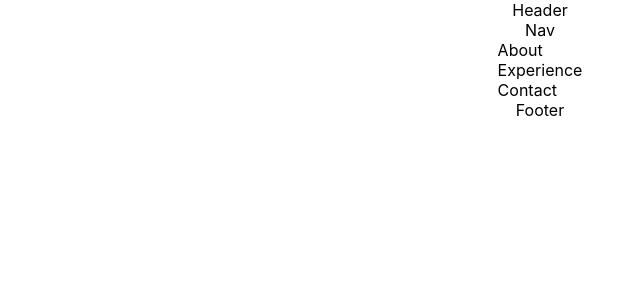
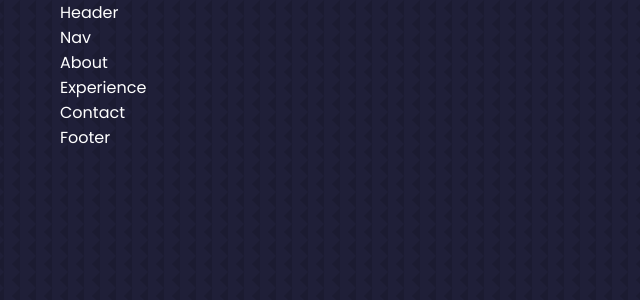
Before and after one commit to owenchang1992/web-deployment, a Next.js app: page / in a window 1280 px wide. Shown: the top 300 px of the page, without its empty margins (100-740 px from the left). Built offline with nearby package versions, Linux system fonts and the light colour scheme.

Commit message:
feature: implement RWD

```diff
--- a/src/layouts/Layout.tsx
+++ b/src/layouts/Layout.tsx
@@ -1,19 +1,22 @@
-import React from "react";
-import { ThemeProvider } from "styled-components";
-import Footer from "../components/footer/Footer";
-import Header from "../components/header/Header";
-import Nav from "../components/nav/Nav";
-import { StyledLayout } from "./StyledLayout";
-import theme from "./theme";
+import React from 'react';
+import { ThemeProvider } from 'styled-components';
+import Footer from '../components/footer/Footer';
+import Header from '../components/header/Header';
+import Nav from '../components/nav/Nav';
+import { StyledMain, StyledContainer } from './globalStyle';
+import bgImage from '../../public/bg-texture.png';
+import theme from './theme';
 
 const Layout: React.FC<{ children: React.ReactNode }> = ({ children }) => (
   <ThemeProvider theme={theme}>
-    <StyledLayout>
-      <Header />
-      <Nav />
-      {children}
-      <Footer />
-    </StyledLayout>
+    <StyledMain bgImage={bgImage}>
+      <StyledContainer>
+        <Header />
+        <Nav />
+        {children}
+        <Footer />
+      </StyledContainer>
+    </StyledMain>
   </ThemeProvider>
 );
 
--- a/src/layouts/StyledLayout.tsx
+++ /dev/null
@@ -1,9 +0,0 @@
-import styled from "styled-components";
-
-// eslint-disable-next-line import/prefer-default-export
-export const StyledLayout = styled.div`
-  display: flex;
-  flex-direction: column;
-  justify-content: center;
-  align-items: center;
-`;
--- /dev/null
+++ b/src/layouts/globalStyle.tsx
@@ -0,0 +1,75 @@
+import { StaticImageData } from 'next/image';
+import styled from 'styled-components';
+import theme from './theme';
+
+type LayoutsProps = {
+  bgImage: StaticImageData;
+};
+
+const container = {
+  width: {
+    xs: '90%',
+    sm: '90%',
+    md: '86%',
+    lg: '75%',
+    xl: '65%',
+  },
+};
+
+export const StyledMain = styled.div<LayoutsProps>`
+  background: ${theme.palette.bg.main};
+  height: 100vh;
+  color: ${theme.palette.white};
+  background-image: url(${(props) => props.bgImage.src});
+
+  h1,
+  h2,
+  h3,
+  h4,
+  h5 {
+    font-weight: 500;
+  }
+
+  h1 {
+    font-size: 2.5rem;
+  }
+
+  section {
+    margin-top: 8rem;
+
+    > h2,
+    > h5 {
+      text-align: center;
+      color: ${theme.palette.light};
+    }
+
+    > h2 {
+      color: ${theme.palette.primary.main};
+      margin-bottom: 3rem;
+    }
+  }
+
+  .text-light {
+    color: ${theme.palette.light};
+  }
+
+  a {
+    color: ${theme.palette.primary.main};
+    transition: ${theme.transition.main};
+  }
+
+  a:hover {
+    color: ${theme.palette.white};
+  }
+`;
+
+export const StyledContainer = styled.div`
+  margin: 0 auto;
+  max-width: 1200px;
+
+  ${theme.breakpoints.between('xs', 'sm')(`width: ${container.width.xs}`)}
+  ${theme.breakpoints.between('sm', 'md')(`width: ${container.width.sm}`)}
+  ${theme.breakpoints.between('md', 'lg')(`width: ${container.width.md}`)}
+  ${theme.breakpoints.between('lg', 'xl')(`width: ${container.width.lg}`)}
+  ${theme.breakpoints.up('xl')(`width: ${container.width.xl}`)}
+`;
--- a/src/layouts/theme.js
+++ /dev/null
@@ -1,10 +0,0 @@
-const theme = {
-  colorBg: "#1f1f38",
-  colorBgVariant: "#2c2c6c",
-  colorPrimary: "#4db5ff",
-  colorPrimaryVariant: "rgba(77, 181, 255, 0.4)",
-  colorWhite: "#fff",
-  colorLight: "rgba(255, 255, 255, 0.6)",
-};
-
-export default theme;
--- /dev/null
+++ b/src/layouts/theme.ts
@@ -0,0 +1,46 @@
+import { ThemeInterface } from './types';
+
+const theme: ThemeInterface = {
+  breakpoints: {
+    value: {
+      xs: '0px',
+      sm: '600px',
+      md: '960px',
+      lg: '1280px',
+      xl: '1920px',
+    },
+    up(key: keyof typeof theme.breakpoints.value) {
+      return (style: string) =>
+        `@media screen and (min-width: ${theme.breakpoints.value[key]}) { ${style} }`;
+    },
+    between(
+      key1: keyof typeof theme.breakpoints.value,
+      key2: keyof typeof theme.breakpoints.value
+    ) {
+      return (style: string) =>
+        `@media screen and (min-width: ${theme.breakpoints.value[key1]}) and (max-width: ${theme.breakpoints.value[key2]}) { ${style} }`;
+    },
+    down(key: keyof typeof theme.breakpoints.value) {
+      return (style: string) =>
+        `@media screen and (max-width: ${theme.breakpoints.value[key]}) { ${style} }`;
+    },
+  },
+  palette: {
+    bg: {
+      main: '#1f1f38',
+      variant: '#2c2c6c',
+    },
+    primary: {
+      main: '#4db5ff',
+      variant: 'rgba(77, 181, 255, 0.4)',
+    },
+    white: '#fff',
+    light: 'rgba(255, 255, 255, 0.6)',
+  },
+  transition: {
+    main: 'all 400ms ease',
+  },
+  typography: {},
+};
+
+export default theme;
--- /dev/null
+++ b/src/layouts/types.ts
@@ -0,0 +1,38 @@
+/* eslint-disable no-unused-vars */
+export interface ThemeInterface {
+  breakpoints: {
+    value: {
+      xs: string;
+      sm: string;
+      md: string;
+      lg: string;
+      xl: string;
+    };
+    up: (
+      key: keyof ThemeInterface['breakpoints']['value']
+    ) => (style: string) => string;
+    between: (
+      key1: keyof ThemeInterface['breakpoints']['value'],
+      key2: keyof ThemeInterface['breakpoints']['value']
+    ) => (style: string) => string;
+    down: (
+      key: keyof ThemeInterface['breakpoints']['value']
+    ) => (style: string) => string;
+  };
+  palette: {
+    bg: {
+      main: string;
+      variant: string;
+    };
+    primary: {
+      main: string;
+      variant: string;
+    };
+    white: string;
+    light: string;
+  };
+  transition: {
+    main: string;
+  };
+  typography: any;
+}
--- a/styles/globals.css
+++ b/styles/globals.css
@@ -1,11 +1,17 @@
+@import url('https://fonts.googleapis.com/css2?family=Poppins:wght@300;400;500;600&display=swap');
+
 html,
 body {
   padding: 0;
   margin: 0;
   outline: 0;
   list-style: none;
-  font-family: -apple-system, BlinkMacSystemFont, Segoe UI, Roboto, Oxygen,
-    Ubuntu, Cantarell, Fira Sans, Droid Sans, Helvetica Neue, sans-serif;
+  scroll-behavior: smooth;
+  font-family: 'Poppins', sans-serif;
+}
+
+::-webkit-scrollbar {
+  display: none;
 }
 
 a {
```
